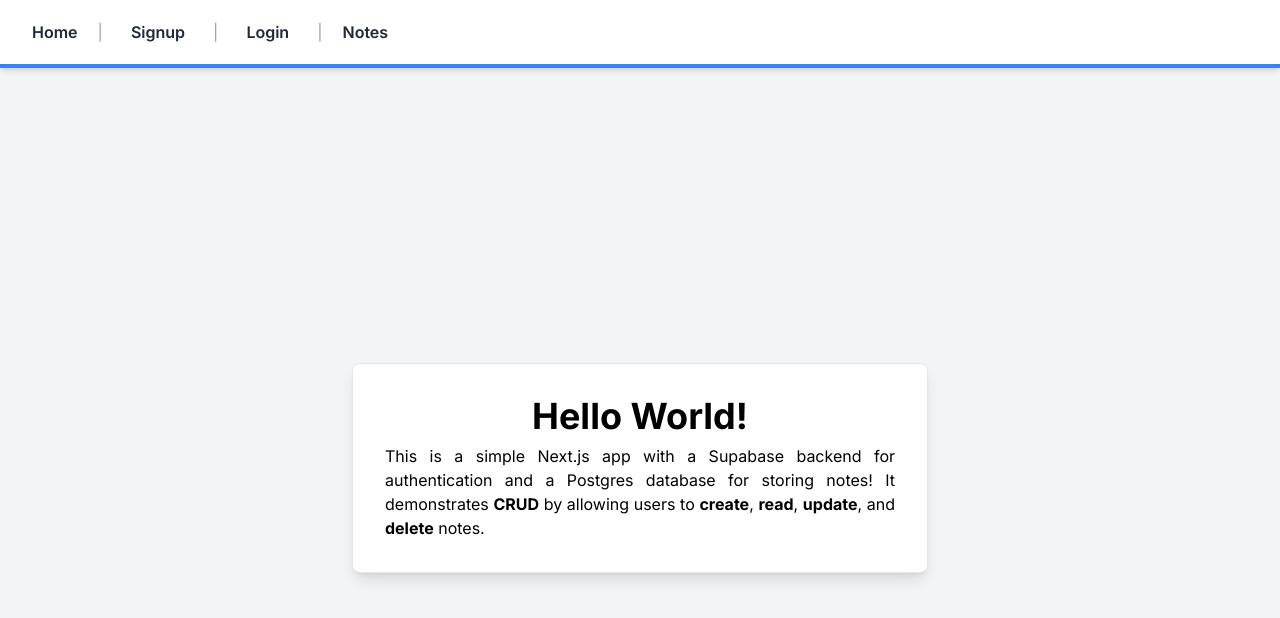
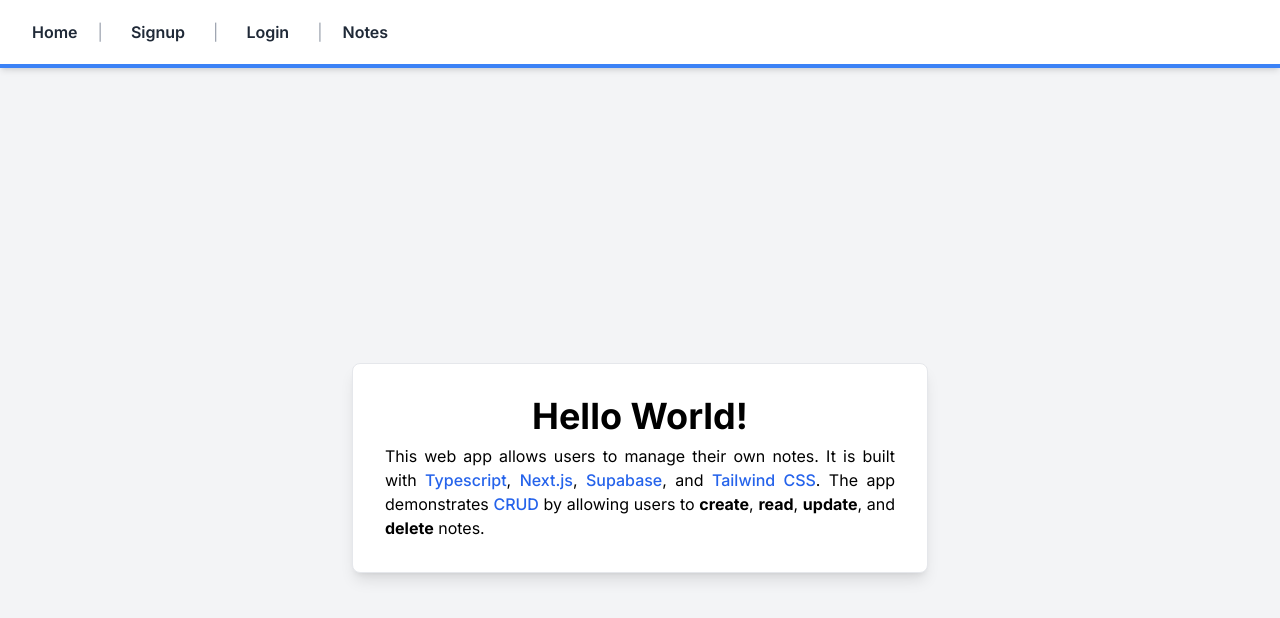
Before and after one commit to markbuckner/my-notes-app, a Next.js app: page / in a window 1280 px wide. Shown: the top 618 px of the page. Built offline with nearby package versions, Linux system fonts and the light colour scheme; no server answers.

Commit message:
homepage updates. 25 note limit alert

```diff
--- a/src/app/notes/page.tsx
+++ b/src/app/notes/page.tsx
@@ -7,7 +7,7 @@ import Navbar from '../../components/Navbar';
 import withAuth from '@/src/components/WithAuth';
 import EditNoteModal from '../../components/EditNoteModal';
 import Spinner from '@/src/components/Spinner';
-import DeleteConfirmationModal from '../../components/DeleteConfirmationModal'; // Ensure this component is created
+import DeleteConfirmationModal from '../../components/DeleteConfirmationModal';
 
 interface Note {
   id: number;
@@ -97,6 +97,12 @@ const Notes: React.FC<{ isLoggedIn: boolean }> = ({ isLoggedIn }) => {
   }, []);
 
   const handleSaveNote = async () => {
+
+    if (notes.length >= 25) {
+      alert("You have reached the limit of 25 notes. This is a demo app with limited resources.");
+      return;
+    }
+
     const { data: sessionData, error: sessionError } = await supabase.auth.getSession();
     if (sessionError || !sessionData.session) {
       console.error('Error retrieving session:', sessionError);
--- a/src/app/page.tsx
+++ b/src/app/page.tsx
@@ -9,7 +9,7 @@ const Home: React.FC<{ isLoggedIn: boolean }> = ({ isLoggedIn }) => {
             <div className="flex items-center justify-center min-h-screen bg-gray-100">
                 <div className="bg-white p-8 border rounded-lg shadow-lg max-w-xl mx-auto">
                     <h1 className="text-4xl font-bold text-center">Hello World!</h1>
-                    <p className="mt-2 text-justify max-w-prose mx-auto">This is a simple Next.js app with a Supabase backend for authentication and a Postgres database for storing notes! It demonstrates <b>CRUD</b> by allowing users to <b>create</b>, <b>read</b>, <b>update</b>, and <b>delete</b> notes.</p>
+                    <p className="mt-2 text-justify max-w-prose mx-auto">This web app allows users to manage their own notes. It is built with <a href="https://www.typescriptlang.org/" target="_blank" className="font-medium text-blue-600 dark:text-blue-500 hover:underline">Typescript</a>, <a href="https://nextjs.org/" target="_blank" className="font-medium text-blue-600 dark:text-blue-500 hover:underline">Next.js</a>, <a href="https://supabase.com/" target="_blank" className="font-medium text-blue-600 dark:text-blue-500 hover:underline">Supabase</a>, and <a href="https://tailwindcss.com/" target="_blank" className="font-medium text-blue-600 dark:text-blue-500 hover:underline">Tailwind CSS</a>. The app demonstrates <a href="https://en.wikipedia.org/wiki/Create,_read,_update_and_delete" target="_blank" className="font-medium text-blue-600 dark:text-blue-500 hover:underline">CRUD</a> by allowing users to <b>create</b>, <b>read</b>, <b>update</b>, and <b>delete</b> notes.</p>
                 </div>
             </div>
         </>
```
Also changed, not shown: 1 other file (tests, documents, lock files or other folders).
